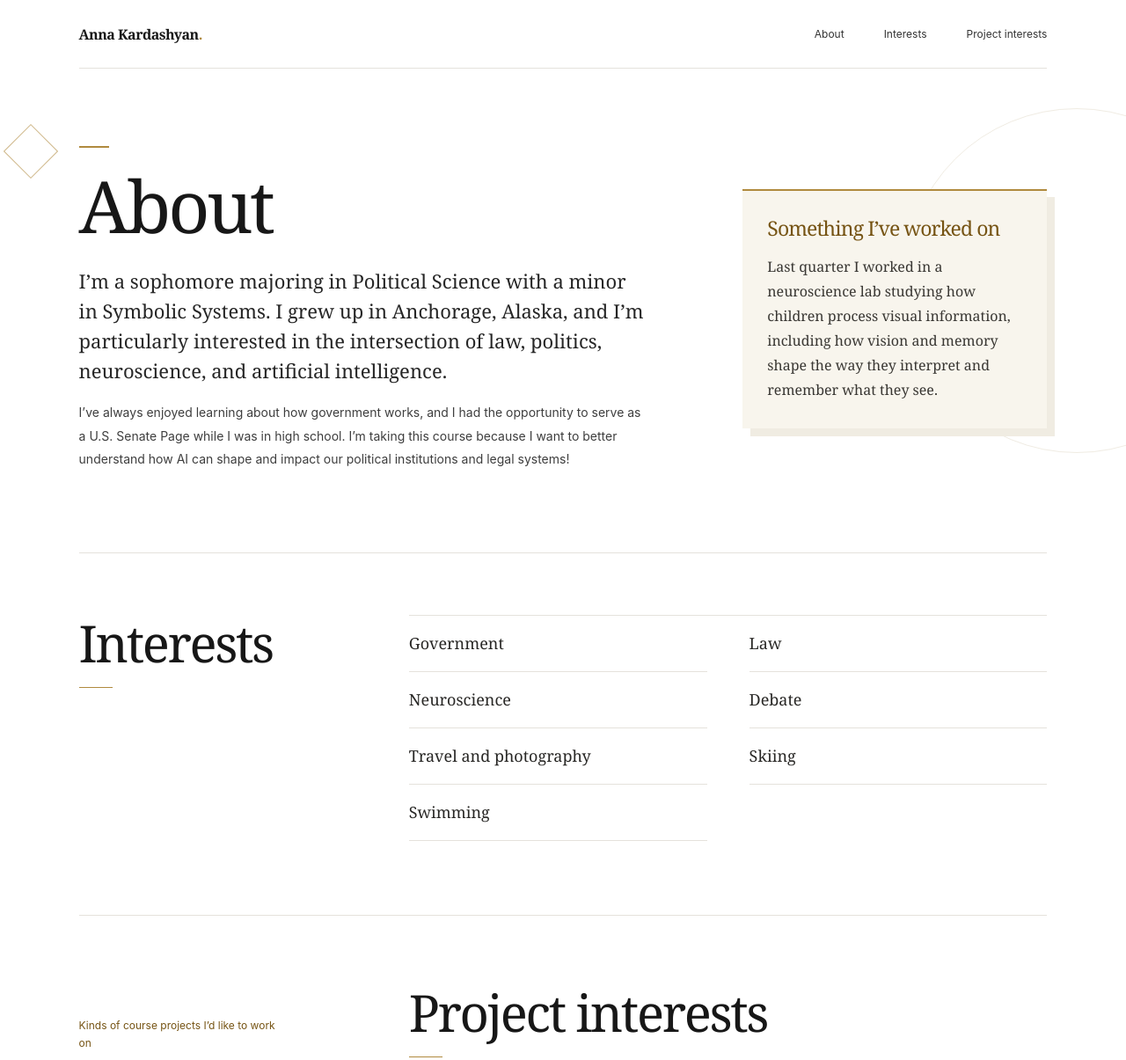
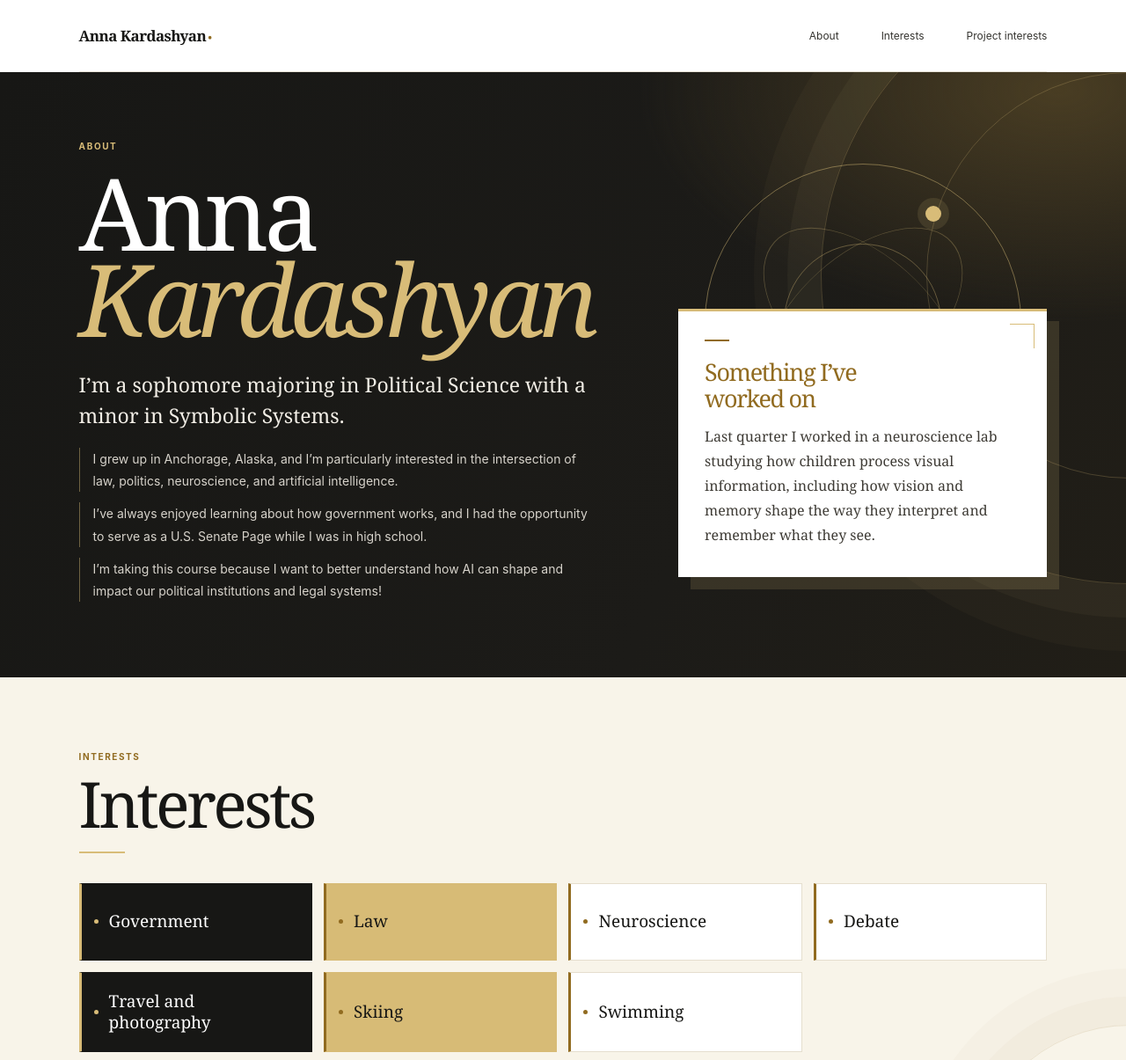
Before and after one commit to annakardashyan/annakardashyan.github.io, a plain HTML site: page index.html in a window 1280 px wide. Shown: the top 1205 px of the page at 88% size. Drawn offline with Linux system fonts and the light colour scheme.

Commit message:
Restyle personal website

```diff
--- a/index.html
+++ b/index.html
@@ -4,13 +4,13 @@
   <meta charset="utf-8">
   <meta name="viewport" content="width=device-width, initial-scale=1">
   <meta name="description" content="Anna Kardashyan is interested in law, politics, neuroscience, and artificial intelligence.">
-  <meta name="theme-color" content="#ffffff">
+  <meta name="theme-color" content="#171715">
   <title>Anna Kardashyan</title>
   <link rel="stylesheet" href="style.css">
 </head>
 <body>
   <header class="site-header">
-    <a class="brand" href="#about" aria-label="Anna Kardashyan">Anna Kardashyan<span>.</span></a>
+    <a class="brand" href="#about">Anna Kardashyan<span>•</span></a>
     <nav aria-label="Main navigation">
       <a href="#about">About</a>
       <a href="#interests">Interests</a>
@@ -19,23 +19,34 @@
   </header>
 
   <main>
-    <section class="hero" id="about" aria-labelledby="about-title">
-      <div class="hero-content">
-        <h1 id="about-title">About</h1>
-        <p class="hero-lede">I’m a sophomore majoring in Political Science with a minor in Symbolic Systems. I grew up in Anchorage, Alaska, and I’m particularly interested in the intersection of law, politics, neuroscience, and artificial intelligence.</p>
-        <p class="hero-copy">I’ve always enjoyed learning about how government works, and I had the opportunity to serve as a U.S. Senate Page while I was in high school. I’m taking this course because I want to better understand how AI can shape and impact our political institutions and legal systems!</p>
+    <section class="about" id="about" aria-labelledby="about-title">
+      <div class="about-layout">
+        <div class="about-copy">
+          <p class="section-kicker">About</p>
+          <h1 id="about-title">Anna<br><em>Kardashyan</em></h1>
+          <p class="about-lede">I’m a sophomore majoring in Political Science with a minor in Symbolic Systems.</p>
+          <p class="about-text">I grew up in Anchorage, Alaska, and I’m particularly interested in the intersection of law, politics, neuroscience, and artificial intelligence.</p>
+          <p class="about-text">I’ve always enjoyed learning about how government works, and I had the opportunity to serve as a U.S. Senate Page while I was in high school.</p>
+          <p class="about-text">I’m taking this course because I want to better understand how AI can shape and impact our political institutions and legal systems!</p>
         </div>
-      <aside class="lab-note">
+        <div class="about-side">
+          <div class="orbit-art" aria-hidden="true"><span></span><i></i><b></b></div>
+          <aside class="research-card">
+            <span class="card-rule" aria-hidden="true"></span>
             <h2>Something I’ve worked on</h2>
             <p>Last quarter I worked in a neuroscience lab studying how children process visual information, including how vision and memory shape the way they interpret and remember what they see.</p>
           </aside>
+        </div>
+      </div>
     </section>
 
-    <section class="interests section" id="interests" aria-labelledby="interests-title">
-      <div class="section-head">
+    <section class="interests" id="interests" aria-labelledby="interests-title">
+      <div class="content-width">
+        <div class="section-title">
+          <p class="section-kicker">Interests</p>
           <h2 id="interests-title">Interests</h2>
         </div>
-      <ul class="interest-grid">
+        <ul class="interest-list">
           <li>Government</li>
           <li>Law</li>
           <li>Neuroscience</li>
@@ -44,27 +55,30 @@
           <li>Skiing</li>
           <li>Swimming</li>
         </ul>
+      </div>
     </section>
 
-    <section class="projects section" id="project-interests" aria-labelledby="projects-title">
-      <div class="section-head project-head">
-        <p class="eyebrow">Kinds of course projects I’d like to work on</p>
+    <section class="projects" id="project-interests" aria-labelledby="projects-title">
+      <div class="content-width">
+        <div class="section-title project-title">
+          <p class="section-kicker">Kinds of course projects I’d like to work on</p>
           <h2 id="projects-title">Project interests</h2>
         </div>
-      <ol class="question-list">
+        <ol class="project-list">
           <li>When should defendants have a right to access the algorithms used to determine their risk or sentence, even when companies claim the technology is proprietary?</li>
           <li>Can algorithmic predictions ever constitute reasonable suspicion under the 4th Amendment, particularly when they rely on historically biased policing data?</li>
           <li>How meaningful is “human oversight” when judges, police, or government officials consistently defer to algorithmic recommendations?</li>
           <li>Who should be legally responsible when an automated system causes harm: the government agency, the technology company, or the official who relied on it?</li>
           <li>How is AI changing political campaigns, voter outreach, and the spread of political misinformation?</li>
         </ol>
+      </div>
     </section>
   </main>
 
   <footer class="site-footer">
-    <a class="brand" href="#about">Anna Kardashyan<span>.</span></a>
+    <a class="brand" href="#about">Anna Kardashyan<span>•</span></a>
     <p>Built with Codex. Text written by Anna Kardashyan.</p>
-    <a class="back-to-top" href="#about">↑</a>
+    <a class="back-to-top" href="#about" aria-label="Back to top">↑</a>
   </footer>
 </body>
 </html>
--- a/style.css
+++ b/style.css
@@ -1,215 +1,140 @@
 :root {
-  --white: #fff;
-  --black: #171717;
-  --body: #3e3e3e;
-  --muted: #635f58;
-  --gold: #765414;
-  --gold-line: #b08a3e;
-  --gold-pale: #f8f5ed;
-  --line: #e5e2dc;
+  --ink: #171715;
+  --ink-light: #292823;
+  --paper: #fff;
+  --paper-warm: #fcfaf5;
+  --gold: #916b20;
+  --gold-light: #d8bc78;
+  --gold-pale: #f2e7cd;
+  --gold-wash: #f8f4e9;
+  --muted: #d1cec6;
+  --rule: #e7e2d7;
   --serif: Georgia, 'Times New Roman', serif;
   --sans: -apple-system, BlinkMacSystemFont, 'Segoe UI', sans-serif;
 }
 
 * { box-sizing: border-box; }
 html { scroll-behavior: smooth; }
-body {
-  margin: 0;
-  background: var(--white);
-  color: var(--black);
-  font-family: var(--sans);
-  -webkit-font-smoothing: antialiased;
-}
+body { margin: 0; color: var(--ink); background: var(--paper); font-family: var(--sans); -webkit-font-smoothing: antialiased; }
 a { color: inherit; }
+
 .site-header {
-  width: min(1120px, 86%);
-  min-height: 78px;
+  width: min(1160px, 86%);
+  min-height: 82px;
   margin: 0 auto;
   display: flex;
   align-items: center;
   justify-content: space-between;
   gap: 28px;
-  border-bottom: 1px solid var(--line);
+  border-bottom: 1px solid var(--rule);
 }
-.brand {
-  color: var(--black);
-  font: 600 16px var(--serif);
-  letter-spacing: -.035em;
-  text-decoration: none;
-  white-space: nowrap;
+.brand { color: var(--ink); font: 600 17px var(--serif); letter-spacing: -.035em; text-decoration: none; white-space: nowrap; }
+.brand span { padding-left: 2px; color: var(--gold); font-size: 12px; }
+nav { display: flex; align-items: center; gap: clamp(22px, 4vw, 48px); }
+nav a { padding: 12px 0; border-bottom: 1px solid transparent; color: #34332f; font-size: 12px; text-decoration: none; transition: color .2s ease, border-color .2s ease; }
+nav a:hover, nav a:focus-visible { color: var(--gold); border-color: var(--gold-light); }
+
+.about {
+  position: relative;
+  overflow: hidden;
+  isolation: isolate;
+  background: radial-gradient(ellipse at 94% 3%, #493d23 0, transparent 28%), linear-gradient(115deg, #171715 0%, #1c1b18 64%, #211e17 100%);
+  color: var(--paper);
 }
-.brand span { color: var(--gold-line); }
-nav { display: flex; align-items: center; gap: clamp(20px, 4vw, 45px); }
-nav a, .back-to-top { color: #333; font-size: 12px; text-decoration: none; }
-nav a { padding: 10px 0; border-bottom: 1px solid transparent; }
-nav a:hover, nav a:focus-visible { border-color: var(--gold-line); color: var(--gold); }
-main { overflow: hidden; }
-.hero, .section { width: min(1120px, 86%); margin: 0 auto; }
-.hero {
-  min-height: 530px;
-  padding: 88px 0 92px;
-  display: grid;
-  grid-template-columns: minmax(0, 1.3fr) minmax(260px, .7fr);
-  gap: clamp(48px, 9vw, 112px);
-  align-items: center;
-  position: relative;
+.about::before, .about::after { content: ''; position: absolute; z-index: -1; border: 1px solid #d8bc783c; border-radius: 50%; pointer-events: none; }
+.about::before { width: 700px; height: 700px; right: -355px; top: -120px; box-shadow: 0 0 0 38px #d8bc780c, 0 0 0 76px #d8bc7808; }
+.about::after { width: 460px; height: 460px; right: -235px; top: 0; }
+.about-layout { width: min(1160px, 86%); min-height: 660px; margin: 0 auto; padding: 76px 0 86px; display: grid; grid-template-columns: minmax(0, 1.16fr) minmax(300px, .84fr); align-items: center; gap: clamp(55px, 8vw, 108px); }
+.about-copy { position: relative; z-index: 1; }
+.section-kicker { margin: 0 0 18px; color: var(--gold-light); font-size: 10px; font-weight: 650; letter-spacing: .16em; line-height: 1.6; text-transform: uppercase; }
+h1, h2 { margin: 0; font-family: var(--serif); font-weight: 400; letter-spacing: -.05em; }
+h1 { max-width: 650px; color: var(--paper); font-size: clamp(72px, 9.2vw, 114px); line-height: .86; }
+h1 em { color: var(--gold-light); font-weight: 400; }
+.about-lede { max-width: 670px; margin: 32px 0 20px; color: #f2eee6; font: 23px/1.5 var(--serif); }
+.about-text { max-width: 640px; margin: 0; padding-left: 15px; border-left: 1px solid #d8bc7873; color: #d7d3cb; font-size: 14px; line-height: 1.8; }
+.about-text + .about-text { margin-top: 12px; }
+.about-side { min-height: 470px; position: relative; display: flex; align-items: end; justify-content: center; }
+.orbit-art { position: absolute; width: 360px; height: 360px; top: 0; left: 50%; transform: translateX(-50%); border: 1px solid #d8bc787a; border-radius: 50%; }
+.orbit-art::before, .orbit-art::after { content: ''; position: absolute; inset: 12%; border: 1px solid #d8bc784d; border-radius: 50%; transform: rotate(48deg) scaleX(.56); }
+.orbit-art::after { transform: rotate(-48deg) scaleX(.56); }
+.orbit-art span { position: absolute; inset: 25%; border: 1px solid #d8bc7861; border-radius: 50%; }
+.orbit-art i { position: absolute; width: 18px; height: 18px; top: 13%; right: 25%; border-radius: 50%; background: var(--gold-light); box-shadow: 0 0 0 9px #d8bc7820; }
+.orbit-art b { position: absolute; width: 8px; height: 8px; left: 15%; bottom: 26%; border-radius: 50%; background: var(--gold-light); }
+.research-card { position: relative; width: 100%; z-index: 1; padding: 32px 30px 34px; border-top: 3px solid var(--gold-light); background: var(--paper); color: var(--ink); box-shadow: 14px 14px 0 #d8bc7826; }
+.research-card::after { content: ''; position: absolute; top: 14px; right: 14px; width: 27px; height: 27px; border-top: 1px solid var(--gold-light); border-right: 1px solid var(--gold-light); }
+.card-rule { display: block; width: 28px; height: 2px; margin-bottom: 20px; background: var(--gold); }
+.research-card h2 { max-width: 250px; margin: 0 0 14px; color: var(--gold); font-size: 27px; line-height: 1.12; }
+.research-card p { margin: 0; color: #3e3b35; font: 16px/1.75 var(--serif); }
+
+.interests { position: relative; padding: 82px 0 96px; overflow: hidden; background: var(--gold-wash); }
+.interests::before { content: ''; position: absolute; width: 360px; height: 360px; right: -185px; bottom: -235px; border: 1px solid #916b2022; border-radius: 50%; box-shadow: 0 0 0 32px #916b2008, 0 0 0 64px #916b2006; }
+.content-width { width: min(1160px, 86%); margin: 0 auto; position: relative; z-index: 1; }
+.section-title { margin-bottom: 34px; }
+.section-title .section-kicker { margin-bottom: 10px; color: var(--gold); }
+.section-title h2 { color: var(--ink); font-size: clamp(48px, 6vw, 72px); line-height: .98; }
+.section-title h2::after { content: ''; display: block; width: 52px; height: 2px; margin-top: 19px; background: var(--gold-light); }
+.interest-list { display: grid; grid-template-columns: repeat(4, minmax(0, 1fr)); gap: 13px; margin: 0; padding: 0; list-style: none; }
+.interest-list li { min-height: 88px; position: relative; display: flex; align-items: center; padding: 20px 18px 20px 31px; border: 1px solid #e5dece; border-left: 3px solid var(--gold); background: var(--paper); color: var(--ink); font: 19px/1.3 var(--serif); transition: transform .18s ease, box-shadow .18s ease; }
+.interest-list li::before { content: ''; position: absolute; left: 14px; width: 5px; height: 5px; border-radius: 50%; background: var(--gold); }
+.interest-list li:nth-child(1), .interest-list li:nth-child(5) { border-color: var(--ink); border-left-color: var(--gold-light); background: var(--ink); color: var(--paper); }
+.interest-list li:nth-child(2), .interest-list li:nth-child(6) { border-color: #d7bb76; border-left-color: var(--gold); background: #d7bb76; }
+.interest-list li:nth-child(1)::before, .interest-list li:nth-child(5)::before { background: var(--gold-light); }
+.interest-list li:hover { transform: translateY(-3px); box-shadow: 0 10px 24px #17171518; }
+
+.projects { padding: 92px 0 112px; background: var(--paper); }
+.project-title { display: grid; grid-template-columns: minmax(200px, .7fr) minmax(0, 1.3fr); align-items: end; gap: 45px; margin-bottom: 39px; padding-bottom: 24px; border-bottom: 1px solid var(--rule); }
+.project-title .section-kicker { max-width: 250px; margin: 0 0 7px; color: var(--gold); line-height: 1.65; }
+.project-title h2::after { margin-top: 14px; }
+.project-list { display: grid; grid-template-columns: repeat(2, minmax(0, 1fr)); gap: 16px; margin: 0; padding: 0; list-style: none; counter-reset: project; }
+.project-list li { min-height: 176px; position: relative; counter-increment: project; padding: 30px 25px 28px 72px; border: 1px solid var(--rule); border-top: 2px solid var(--gold-light); background: linear-gradient(140deg, #fff 0%, #fff 78%, #f6f0e2 100%); color: #2c2a26; font: 18px/1.6 var(--serif); transition: transform .18s ease, box-shadow .18s ease; }
+.project-list li:nth-child(even) { background: linear-gradient(140deg, #f7f1e3 0%, #f7f1e3 78%, #ecddb9 100%); }
+.project-list li::before { content: '0' counter(project); position: absolute; left: 22px; top: 26px; width: 29px; height: 29px; display: grid; place-items: center; border-radius: 50%; background: var(--gold-light); color: var(--ink); font: 10px var(--sans); }
+.project-list li:hover { transform: translateY(-3px); box-shadow: 0 12px 28px #17171512; }
+
+.site-footer { min-height: 104px; padding: 24px max(7%, calc((100vw - 1160px) / 2)); display: flex; align-items: center; justify-content: space-between; gap: 20px; background: var(--ink); color: var(--paper); }
+.site-footer .brand { color: var(--paper); }
+.site-footer .brand span { color: var(--gold-light); }
+.site-footer p { margin: 0; color: #f3eee3; font-size: 11px; letter-spacing: .025em; }
+.back-to-top { color: var(--gold-light); font-size: 18px; text-decoration: none; }
+
+@media (max-width: 900px) {
+  .about-layout { width: 88%; grid-template-columns: minmax(0, 1.1fr) minmax(260px, .9fr); gap: 38px; }
+  .interest-list { grid-template-columns: repeat(3, minmax(0, 1fr)); }
+  .project-list li { padding-left: 62px; }
 }
-.hero::after {
-  content: '';
-  position: absolute;
-  top: 72px;
-  left: -7%;
-  width: 42px;
-  height: 42px;
-  border: 1px solid var(--gold-line);
-  transform: rotate(45deg);
-  opacity: .62;
+@media (max-width: 680px) {
+  .site-header, .content-width { width: 88%; }
+  .site-header { min-height: 72px; gap: 18px; }
+  .brand { font-size: 14px; }
+  nav { justify-content: flex-end; flex-wrap: wrap; gap: 4px 14px; }
+  nav a { padding: 4px 0; font-size: 10px; }
+  .about-layout { width: 88%; min-height: 0; padding: 61px 0 70px; grid-template-columns: 1fr; gap: 35px; }
+  h1 { font-size: clamp(66px, 17vw, 90px); }
+  .about-lede { margin-top: 25px; font-size: 21px; }
+  .about-text { font-size: 13px; }
+  .about-side { min-height: 370px; justify-content: flex-start; }
+  .orbit-art { width: 290px; height: 290px; left: auto; right: -25px; transform: none; }
+  .research-card { max-width: 520px; align-self: end; margin-top: 130px; }
+  .interests { padding: 61px 0 70px; }
+  .interest-list { grid-template-columns: repeat(2, minmax(0, 1fr)); gap: 9px; }
+  .interest-list li { min-height: 71px; padding: 15px 13px 15px 26px; font-size: 16px; }
+  .interest-list li::before { left: 11px; }
+  .projects { padding: 66px 0 78px; }
+  .project-title { grid-template-columns: 1fr; gap: 8px; margin-bottom: 26px; }
+  .project-list { grid-template-columns: 1fr; gap: 11px; }
+  .project-list li { min-height: 0; padding: 24px 20px 24px 61px; font-size: 17px; }
+  .project-list li::before { left: 17px; top: 21px; }
+  .site-footer { padding: 22px 6%; flex-wrap: wrap; }
+  .site-footer p { flex: 1 1 74%; line-height: 1.65; }
 }
-.hero::before {
-  content: '';
-  width: 390px;
-  height: 390px;
-  border: 1px solid #f0ece3;
-  border-radius: 50%;
-  position: absolute;
-  right: -230px;
-  top: 45px;
-  pointer-events: none;
+@media (max-width: 390px) {
+  .site-header, .content-width { width: 90%; }
+  .site-header { align-items: flex-start; padding: 15px 0; }
+  nav { max-width: 205px; }
+  .brand { font-size: 13px; }
+  .about-layout { width: 90%; }
+  .interest-list li { font-size: 15px; }
+  .research-card { padding: 24px 21px; }
+  .site-footer { padding: 20px 5%; }
 }
-.hero-content, .lab-note { position: relative; z-index: 1; }
-.hero-content::before {
-  content: '';
-  display: block;
-  width: 34px;
-  height: 2px;
-  margin-bottom: 24px;
-  background: var(--gold-line);
-}
-h1, h2 { margin: 0; font-family: var(--serif); font-weight: 400; letter-spacing: -.04em; }
-h1 { font-size: clamp(58px, 7vw, 82px); line-height: 1.02; }
-.hero-lede {
-  max-width: 690px;
-  margin: 26px 0 18px;
-  color: #262626;
-  font: 22px/1.55 var(--serif);
-}
-.hero-copy { max-width: 690px; margin: 0; color: var(--body); font-size: 14px; line-height: 1.9; }
-.lab-note {
-  padding: 28px 28px 30px;
-  background: var(--gold-pale);
-  border-top: 2px solid var(--gold-line);
-  box-shadow: 9px 9px 0 #f0ece2;
-}
-.lab-note h2 { margin: 0 0 16px; color: var(--gold); font-size: 23px; line-height: 1.25; }
-.lab-note p { margin: 0; color: #393733; font: 16px/1.75 var(--serif); }
-.section { border-top: 1px solid var(--line); }
-.interests {
-  padding: 70px 0 84px;
-  display: grid;
-  grid-template-columns: minmax(180px, .55fr) minmax(0, 1.45fr);
-  gap: clamp(40px, 8vw, 100px);
-  align-items: start;
-}
-.section-head h2 { font-size: clamp(43px, 5vw, 58px); line-height: 1.1; }
-.section-head h2::after {
-  content: '';
-  display: block;
-  width: 38px;
-  height: 1px;
-  margin-top: 18px;
-  background: var(--gold-line);
-}
-.interest-grid {
-  display: grid;
-  grid-template-columns: repeat(2, minmax(0, 1fr));
-  list-style: none;
-  padding: 0;
-  margin: 0;
-  border-top: 1px solid var(--line);
-}
-.interest-grid li {
-  min-height: 64px;
-  display: flex;
-  align-items: center;
-  border-bottom: 1px solid var(--line);
-  color: #282725;
-  font: 18px var(--serif);
-  transition: color .18s ease, padding-left .18s ease, background-color .18s ease;
-}
-.interest-grid li:hover { color: var(--gold); padding-left: 8px; background: linear-gradient(90deg, var(--gold-pale), transparent 78%); }
-.interest-grid li:nth-child(odd) { margin-right: 24px; }
-.interest-grid li:nth-child(even) { margin-left: 24px; }
-.projects { padding: 78px 0 95px; }
-.project-head {
-  display: grid;
-  grid-template-columns: minmax(180px, .55fr) minmax(0, 1.45fr);
-  gap: clamp(40px, 8vw, 100px);
-  align-items: end;
-  margin-bottom: 32px;
-}
-.project-head .eyebrow { max-width: 235px; margin: 0 0 6px; color: var(--gold); font-size: 12px; line-height: 1.65; }
-.question-list { list-style: none; padding: 0; margin: 0; border-top: 1px solid var(--line); counter-reset: question; }
-.question-list li {
-  counter-increment: question;
-  display: grid;
-  grid-template-columns: 42px minmax(0, 1fr);
-  gap: 12px;
-  padding: 22px 0;
-  border-bottom: 1px solid var(--line);
-  color: #292824;
-  font: 18px/1.6 var(--serif);
-  transition: background-color .18s ease;
-}
-.question-list li:hover { background: linear-gradient(90deg, var(--gold-pale), transparent 72%); }
-.question-list li::before {
-  content: '0' counter(question);
-  padding-top: 5px;
-  color: var(--gold);
-  font: 10px var(--sans);
-  letter-spacing: .08em;
-}
-.site-footer {
-  min-height: 90px;
-  padding: 22px 7%;
-  display: flex;
-  align-items: center;
-  justify-content: space-between;
-  gap: 20px;
-  border-top: 1px solid var(--line);
-  background: #faf9f6;
-}
-.site-footer p { margin: 0; color: #373632; font-size: 11px; }
-.back-to-top { color: var(--gold); font-size: 17px; }
-
-@media (max-width: 760px) {
-  .site-header, .hero, .section { width: 88%; }
-  .hero { min-height: 0; padding: 68px 0 74px; grid-template-columns: 1fr; gap: 32px; }
-  .lab-note { max-width: 560px; margin-left: 10%; }
-  .interests { grid-template-columns: 1fr; gap: 26px; padding: 57px 0 65px; }
-  .project-head { grid-template-columns: 1fr; gap: 12px; margin-bottom: 26px; }
-  .project-head .eyebrow { max-width: none; }
-  .projects { padding: 62px 0 75px; }
-}
-@media (max-width: 500px) {
-  .site-header, .hero, .section { width: 90%; }
-  .site-header { min-height: 72px; gap: 15px; }
-  .brand { font-size: 14px; }
-  nav { justify-content: flex-end; flex-wrap: wrap; gap: 4px 13px; }
-  nav a { padding: 3px 0; font-size: 10px; }
-  .hero { padding: 58px 0 62px; }
-  .hero::after { top: 34px; left: -9%; width: 28px; height: 28px; }
-  .hero-content::before { margin-bottom: 18px; }
-  h1 { font-size: 58px; }
-  .hero-lede { font-size: 20px; }
-  .hero-copy { font-size: 13px; }
-  .lab-note { margin-left: 0; padding: 23px; }
-  .lab-note p { font-size: 15px; }
-  .section-head h2 { font-size: 46px; }
-  .interest-grid { grid-template-columns: 1fr; }
-  .interest-grid li:nth-child(odd), .interest-grid li:nth-child(even) { margin: 0; }
-  .interest-grid li { min-height: 53px; font-size: 17px; }
-  .question-list li { grid-template-columns: 31px minmax(0, 1fr); gap: 8px; padding: 19px 0; font-size: 16px; }
-  .site-footer { padding: 21px 5%; flex-wrap: wrap; }
-  .site-footer p { flex: 1 1 76%; line-height: 1.6; }
-}
-@media (prefers-reduced-motion: reduce) { html { scroll-behavior: auto; } }
+@media (prefers-reduced-motion: reduce) { html { scroll-behavior: auto; } * { transition-duration: .01ms !important; } }
```
Lines whose indentation alone changed are shown as unchanged.
